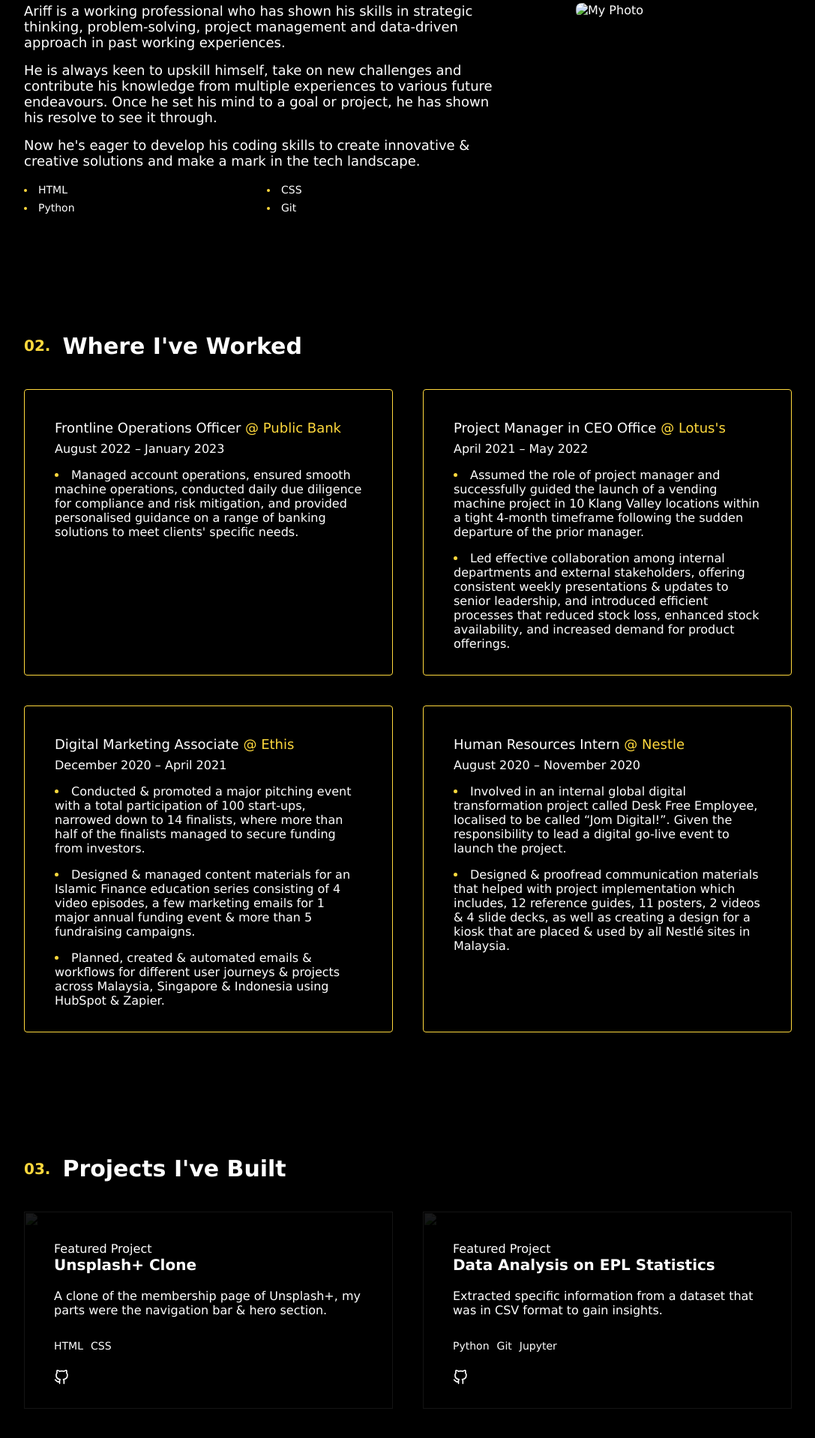
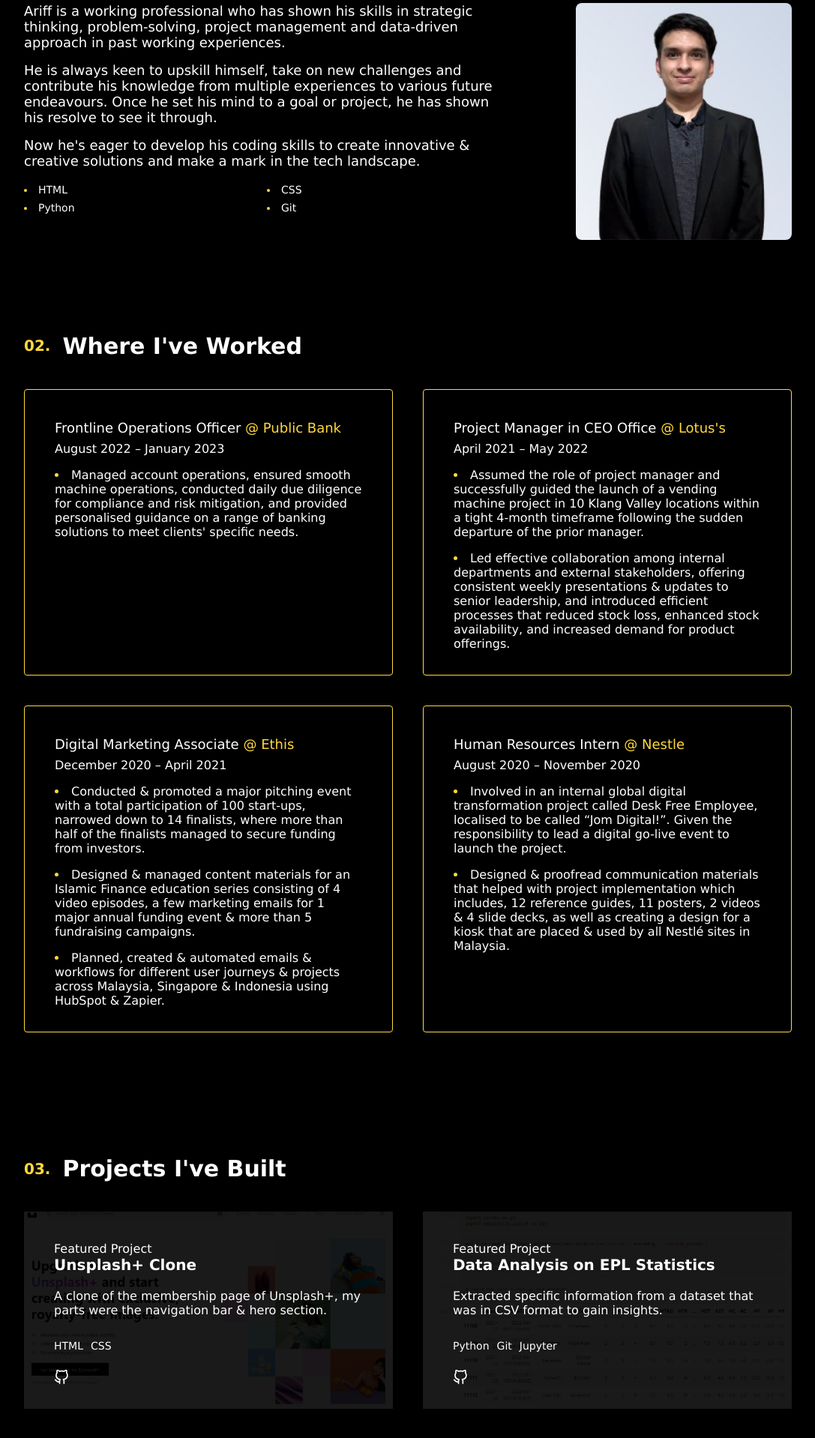
Before and after one commit to rifcodes/myportfolio, a plain HTML site: page index.html in a window 1280 px wide. Shown: the part 1206-3124 px from the top of the page at 75% size, without its empty margins (96-1183 px from the left). Drawn offline with Linux system fonts and the light colour scheme.

Commit message:
Update index.html to fix photos path

```diff
--- a/index.html
+++ b/index.html
@@ -71,7 +71,7 @@
           </li>
         </ol>
         <div>
-          <a href="/Capstone Project - Portfolio/assets/Ahmad+Nor+Ariff+-+Resume.pdf" class="resume">Resume</a>
+          <a href="/Capstone Project - /assets/Ahmad+Nor+Ariff+-+Resume.pdf" class="resume">Resume</a>
         </div>
       </nav>
     </header>
@@ -120,7 +120,7 @@
           </div>
           <div class="about_image">
             <img
-              src="/Capstone Project - Portfolio/assets/myphoto.png"
+              src="/assets/myphoto.png"
               alt="My Photo"
             />
           </div>
@@ -277,7 +277,7 @@
               </div>
               <div class="project_image">
                 <img
-                  src="/Capstone Project - Portfolio/assets/unsplashclone.png"
+                  src="/assets/unsplashclone.png"
                   alt=""
                 />
               </div>
@@ -319,7 +319,7 @@
               </div>
               <div class="project_image">
                 <img
-                  src="/Capstone Project - Portfolio/assets/pythonproject.png"
+                  src="/assets/pythonproject.png"
                   alt=""
                 />
               </div>
```
